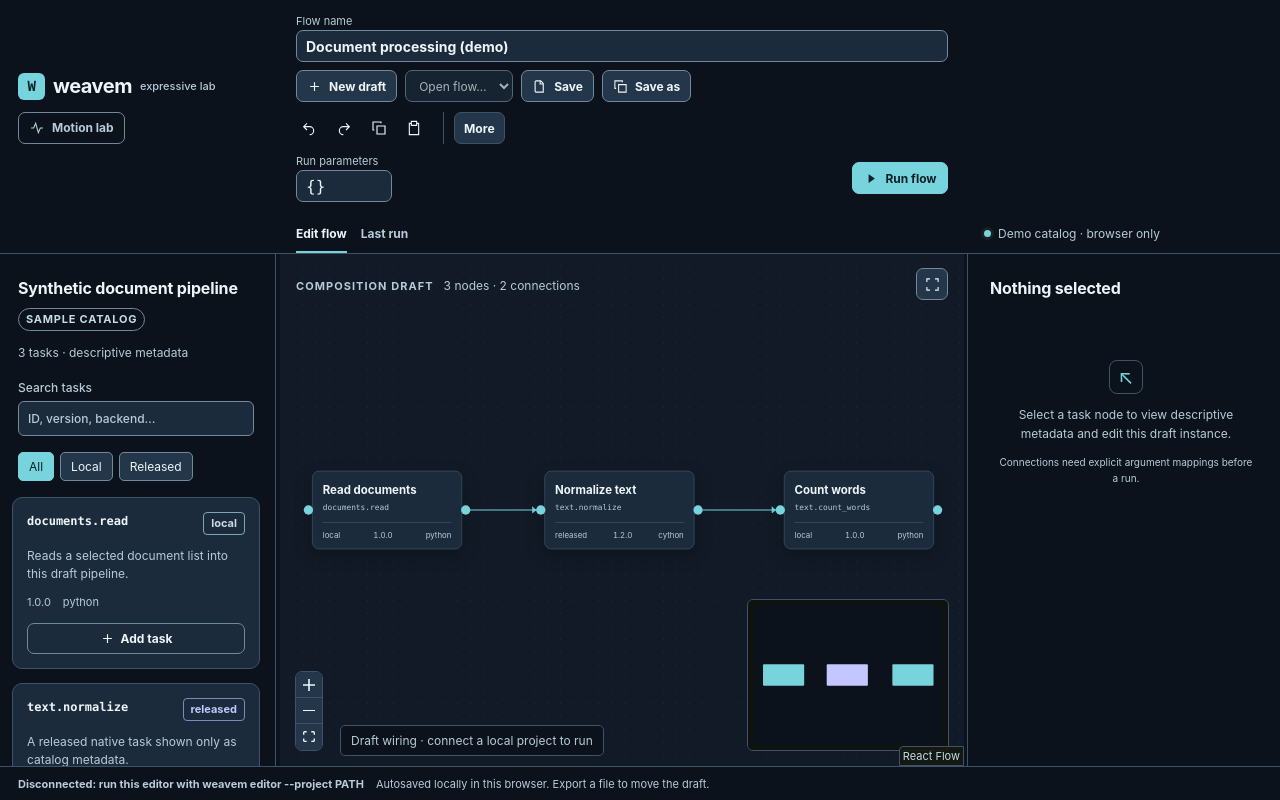
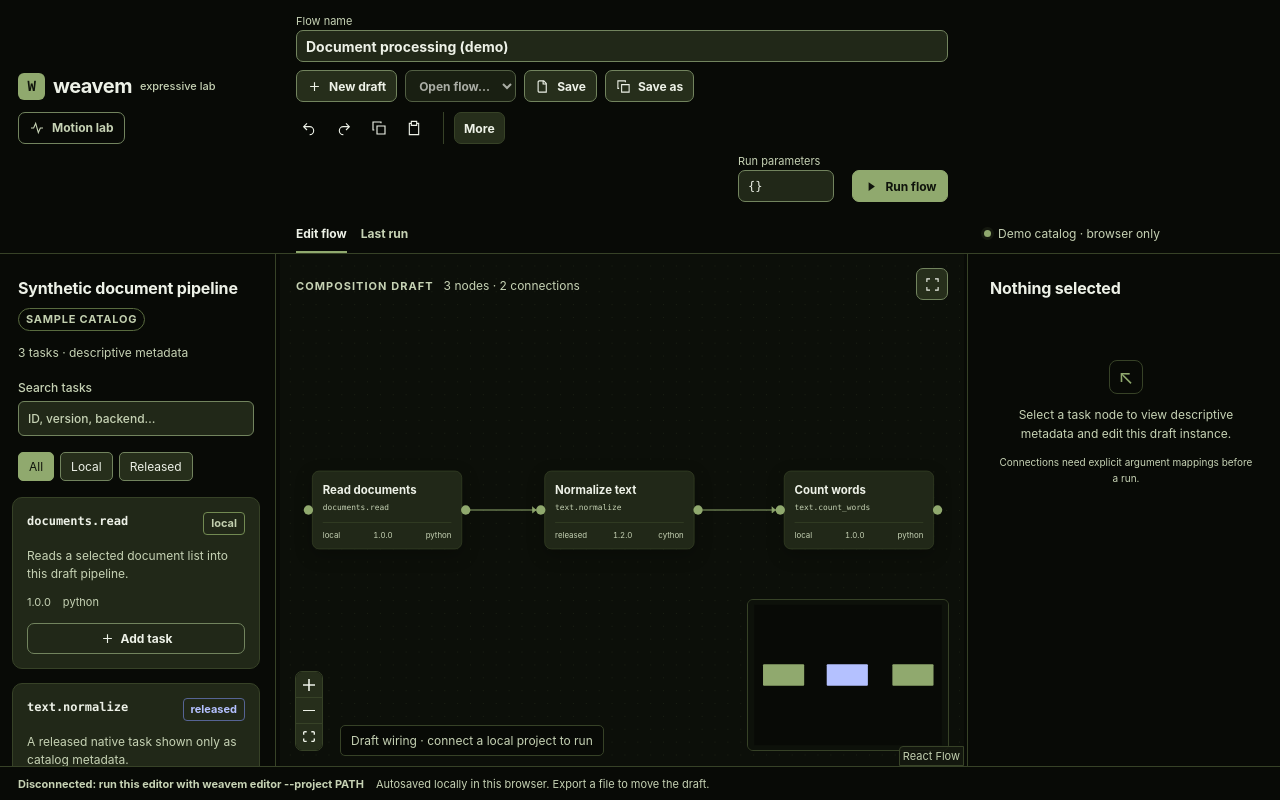
Before and after one commit to thtkha/weavem, a React (Vite) app in the folder ui/: page / in a window 1280 px wide. Built offline with nearby package versions, Linux system fonts and the light colour scheme.

Commit message:
Apply approved olive palette to selected Expressive layout and align controls

```diff
--- a/ui/index.html
+++ b/ui/index.html
@@ -3,9 +3,9 @@
   <head>
     <meta charset="UTF-8" />
     <meta name="viewport" content="width=device-width, initial-scale=1.0" />
-    <meta name="theme-color" content="#101416" />
-    <meta name="description" content="A local, experimental node workbench for Weavem task composition. Drafts only; no execution." />
-    <title>Weavem — Expressive lab</title>
+    <meta name="theme-color" content="#0c0f09" />
+    <meta name="description" content="A local, code-first visual authoring surface for Weavem tasks and flows." />
+    <title>Weavem — Workbench</title>
   </head>
   <body>
     <div id="root"></div>
--- a/ui/src/App.tsx
+++ b/ui/src/App.tsx
@@ -1183,7 +1183,7 @@ export default function App() {
             <Controls showInteractive={false} />
             <MiniMap
               nodeColor={(node) => (node.data as NodeData).task?.provenance === 'released' ? 'var(--color-released)' : 'var(--color-accent)'}
-              maskColor="rgba(16, 20, 12, .7)"
+              maskColor="var(--color-canvas-mask)"
             />
           </ReactFlow>
           {loadedFlow && !loadedFlow.editable && (
--- a/ui/src/expressive.css
+++ b/ui/src/expressive.css
@@ -1,4 +1,4 @@
-/* Isolated instrument-desk candidate. Shared model and execution stay untouched. */
+/* Selected instrument-desk composition in the owner-approved olive palette. Shared model and execution stay untouched. */
   :root { color-scheme: dark; }
   ::selection { background: var(--color-accent); color: var(--color-on-accent); }
   input, textarea { caret-color: var(--color-accent); }
@@ -12,14 +12,16 @@
   .brand-mark { border: 0; border-radius: 6px; background: var(--color-accent); color: var(--color-on-accent); }
   .prototype-badge { text-transform: none; letter-spacing: normal; font-weight: 500; color: var(--color-muted); background: none; border: 0; padding: 0; }
   .editor-toolbar { gap: 12px; padding-block: 14px; }
-  .toolbar-group-flow { flex-basis: 100%; gap: 8px; }
+  .toolbar-group-flow { flex-basis: 100%; gap: 8px; align-items: flex-end; }
   .toolbar-flow-name { min-width: 152px; flex: 1; text-transform: none; letter-spacing: normal; font-size: 11px; }
   .toolbar-flow-name input { font-size: 14px; font-weight: 650; }
   .toolbar-group-edit { gap: 3px; padding-right: 10px; border-right: 1px solid var(--color-line); }
   .toolbar-group-edit .button { width: 32px; min-width: 32px; font-size: 0; padding-inline: 0; background: transparent; border-color: transparent; }
   .toolbar-group-edit .button svg { width: 16px; height: 16px; }
   .toolbar-group-edit .button:hover:not(:disabled) { background: var(--color-control); border-color: var(--color-control-line); }
-  .toolbar-group-run { gap: 10px; }
+  .toolbar-group-run { gap: 10px; align-items: flex-end; }
+  .toolbar-group-run .run-actions { margin-left: 0; }
+  .editor-toolbar .run-parameters input { font-size: 12px; }
   .editor-toolbar .run-parameters > span { text-transform: none; letter-spacing: normal; font-size: 11px; }
   .editor-toolbar .button.primary { background: var(--color-control); color: var(--color-ink); border-color: var(--color-control-line); }
   .editor-toolbar .run-actions .button.primary { background: var(--color-accent); color: var(--color-on-accent); border-color: var(--color-accent); }
@@ -65,7 +67,7 @@
   .motion-lab-trigger { align-self: flex-start; min-height: 32px; padding: 6px 10px; color: var(--color-muted); background: transparent; }
   .motion-lab-trigger svg { width: 16px; height: 16px; }
   .motion-lab { color: var(--color-ink); background: var(--color-panel); border: 1px solid var(--color-control-line); border-radius: 14px; padding: 28px; width: min(860px, calc(100vw - 48px)); max-height: calc(100vh - 48px); overflow: auto; box-shadow: 0 24px 80px #00000070; }
-  .motion-lab::backdrop { background: #02060bc9; }
+  .motion-lab::backdrop { background: var(--color-backdrop); }
   .motion-lab-header { display: flex; justify-content: space-between; align-items: flex-start; gap: 20px; }
   .motion-lab-header h2 { margin: 0; font-size: 24px; letter-spacing: -.025em; }
   .motion-lab-header p { font-size: 12px; color: var(--color-warning); margin: 10px 0 0; }
--- a/ui/src/styles.css
+++ b/ui/src/styles.css
@@ -923,7 +923,7 @@ button:focus-visible, input:focus-visible, textarea:focus-visible, select:focus-
 /* Keep execution anchored to the default canvas boundary, not the viewport. */
 .editor-toolbar { grid-column:3; display:flex; flex-wrap:wrap; padding:10px 16px; }
 .toolbar-group-run { margin-left:auto; }
-.editor-toolbar .flow-picker select { font:var(--font-control); font-size:12px; max-width:180px; }
+.editor-toolbar .flow-picker select { font:var(--font-weight-control) 12px var(--font-sans); max-width:180px; }
 .last-run-overlay .run-inspection { position:static; width:100%; max-height:none; }
 
 .result-viewer { overflow:auto; max-height:360px; overflow-wrap:anywhere; }
--- a/ui/src/theme.css
+++ b/ui/src/theme.css
@@ -1,12 +1,12 @@
 /* One palette for utilities and the remaining canvas/layout CSS. */
 @theme static {
-  --color-canvas: #111a26;
-  --color-panel: #0b121b;
-  --color-surface: #1b2b3b;
-  --color-control: #24374a;
-  --color-control-hover: #30495e;
-  --color-line: #3e5366;
-  --color-control-line: #71899b;
+  --color-canvas: #0c0f09;
+  --color-panel: #080a06;
+  --color-surface: #212818;
+  --color-control: #262e1b;
+  --color-control-hover: #323d24;
+  --color-line: #374227;
+  --color-control-line: #72845e;
   --color-running: #aebcff;
   --color-running-line: #8197ef;
   --color-failed: #f0a19a;
@@ -15,23 +15,25 @@
   --color-skipped-line: #879196;
   --color-pending: #d9bc88;
   --color-pending-line: #b99763;
-  --color-line-hover: #7ba0b8;
-  --color-ink: #edf5fa;
-  --color-muted: #b7cbd8;
-  --color-accent: #78d4dc;
-  --color-accent-hover: #a3e8ed;
-  --color-on-accent: #0c2028;
-  --color-soft: #c5dce7;
-  --color-secondary-line: #71899b;
-  --color-local-line: #78a7b7;
-  --color-released: #c4c6ff;
-  --color-released-line: #8587b8;
-  --color-danger: #794449;
-  --color-danger-hover: #925159;
-  --color-danger-ink: #ffc2be;
-  --color-warning: #edc18b;
-  --color-error: #f7c895;
-  --color-scrollbar: #52778b;
+  --color-line-hover: #485733;
+  --color-ink: #edf1e7;
+  --color-muted: #c6d2b4;
+  --color-accent: #90a96e;
+  --color-accent-hover: #aabd90;
+  --color-on-accent: #10140c;
+  --color-soft: #c2cfaf;
+  --color-secondary-line: #596b3f;
+  --color-local-line: #728a52;
+  --color-released: #b4c1ff;
+  --color-released-line: #566494;
+  --color-danger: #754645;
+  --color-danger-hover: #875252;
+  --color-danger-ink: #efb1ae;
+  --color-warning: #d8c28a;
+  --color-error: #e0ab6f;
+  --color-scrollbar: #5e704a;
+  --color-backdrop: rgba(8, 10, 6, .79);
+  --color-canvas-mask: rgba(16, 20, 12, .7);
   --font-sans: Inter, ui-sans-serif, system-ui, -apple-system, BlinkMacSystemFont, "Segoe UI", sans-serif;
   --font-mono: ui-monospace, SFMono-Regular, Menlo, monospace;
   --text-caption: 11px;
```
Also changed, not shown: 2 other files (tests, documents, lock files or other folders).
